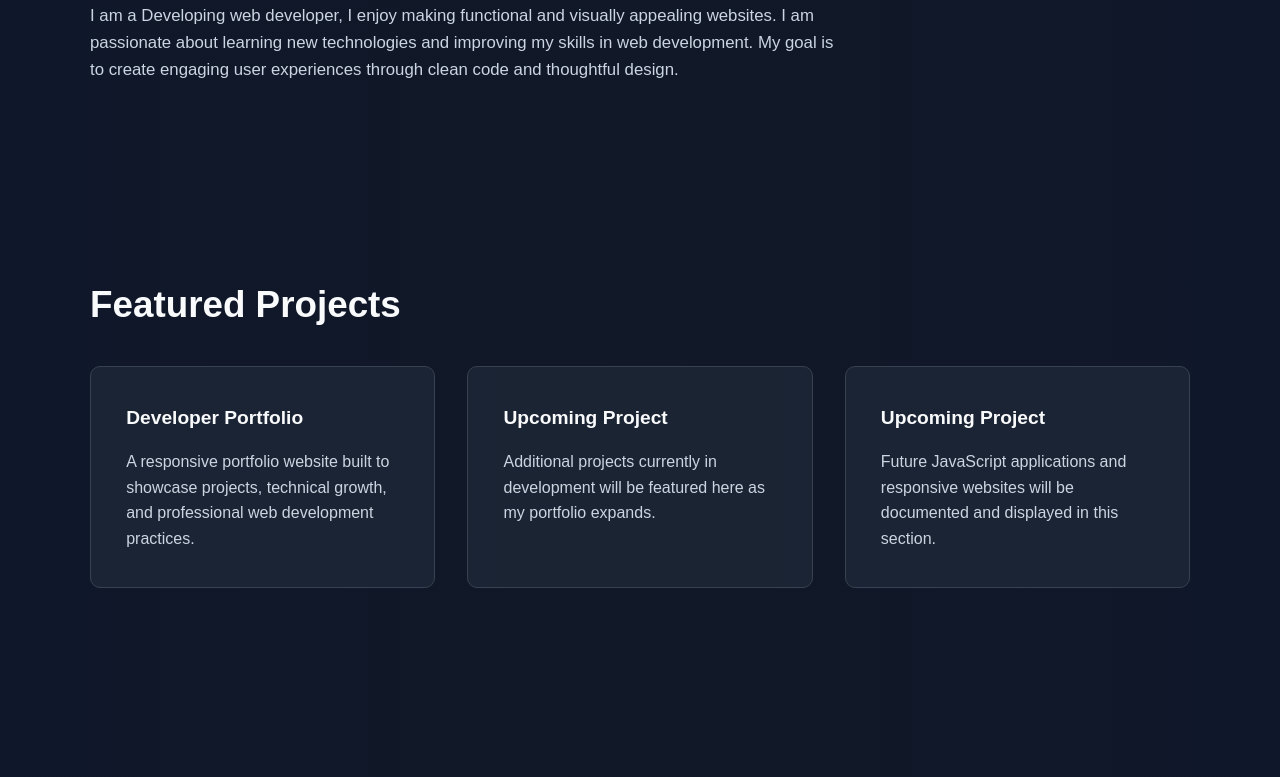
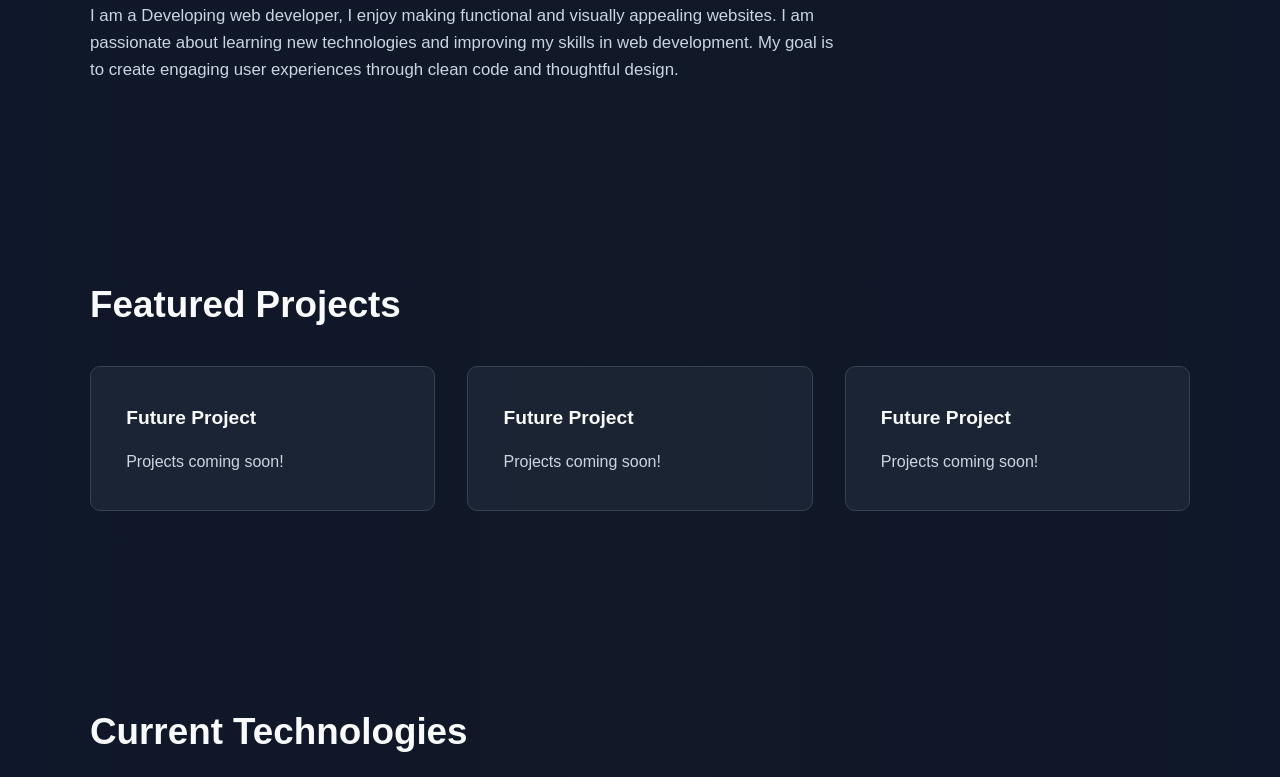
Before and after one commit to ReziCoding/developer-portfolio, a plain HTML site: page index.html in a window 1280 px wide. Shown: the part 984-1761 px from the top of the page. Drawn offline with Linux system fonts and the light colour scheme.

Commit message:
Add a few text changes to title and projects section

```diff
--- a/index.html
+++ b/index.html
@@ -4,7 +4,7 @@
     <meta charset="UTF-8">
     <meta name="viewport" content="width=device-width, initial-scale=1.0">
     <meta name="description" content="Professional developer portfolio showcasing web development projects and skills.">
-    <title>Developer Portfolio</title>
+    <title>Gavin Meche Portfolio</title>
     <link rel="stylesheet" href="./css/style.css">
 </head>
 <body>
@@ -19,7 +19,7 @@
 </nav>
         <header class="hero">
             <div class="hero-content">
-                <p class="intro-text">Aspiring Front-End Developer</p>
+                <p class="intro-text">Aspiring Full-Stack Developer</p>
                 <h1>Gavin Meche</h1>
                 <p class="hero-description">
                     Building responsive, user-focused web experiences with modern HTML, CSS, JavaScript, and Git workflows.
@@ -43,18 +43,18 @@
 
                 <div class="project-grid">
                     <article class="project-card">
-                        <h3>Developer Portfolio</h3>
-                        <p>A responsive portfolio website built to showcase projects, technical growth, and professional web development practices.</p>
+                        <h3>Future Project</h3>
+                        <p>Projects coming soon!</p>
                     </article>
 
                     <article class="project-card">
-                        <h3>Upcoming Project</h3>
-                        <p>Additional projects currently in development will be featured here as my portfolio expands.</p>
+                        <h3>Future Project</h3>
+                        <p>Projects coming soon!</p>
                     </article>
 
                     <article class="project-card">
-                        <h3>Upcoming Project</h3>
-                        <p>Future JavaScript applications and responsive websites will be documented and displayed in this section.</p>
+                        <h3>Future Project</h3>
+                        <p>Projects coming soon!</p>
                     </article>
                 </div>
             </div>
```
